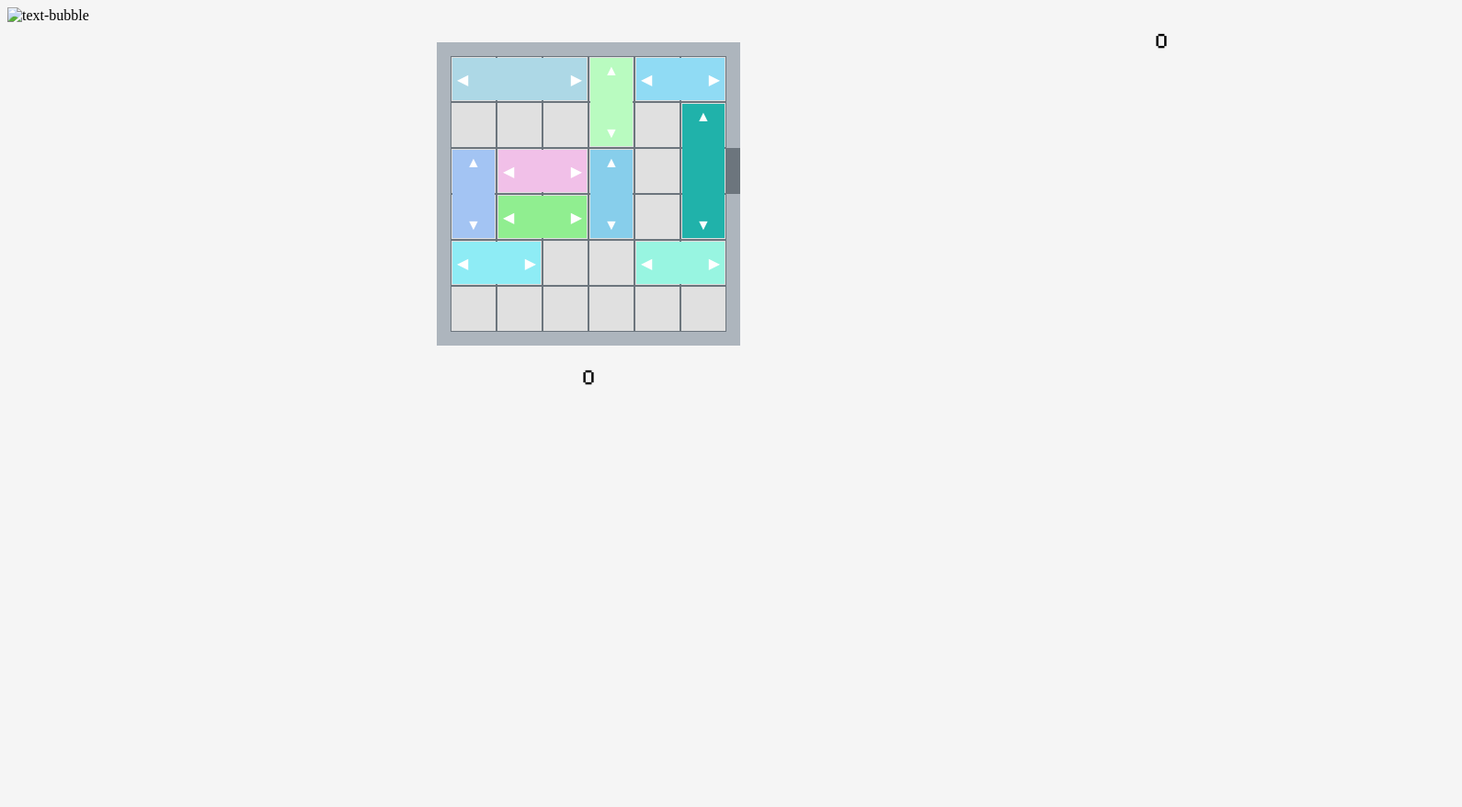
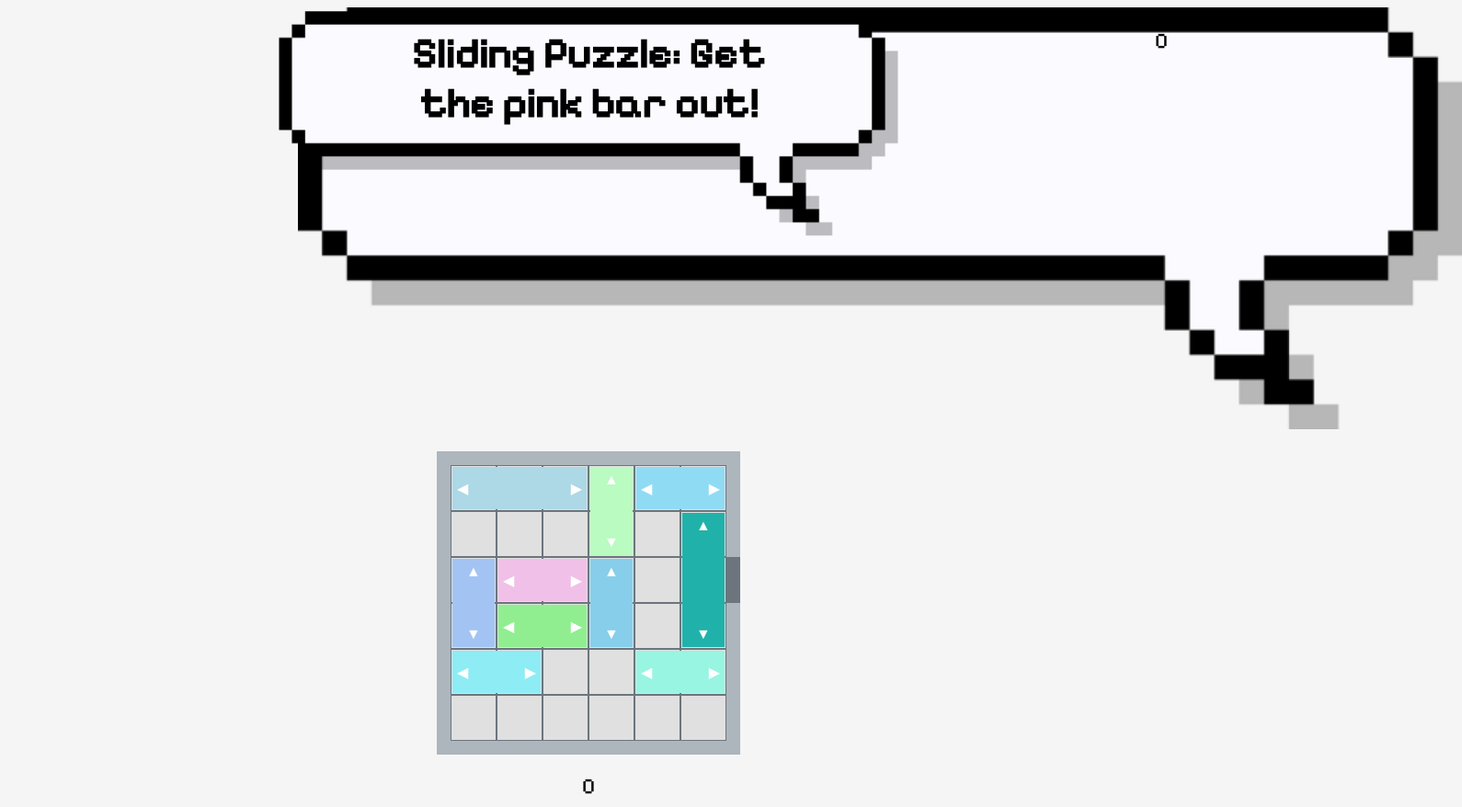
Before and after one commit to Lily-L-Lane/GECornerstone2_SlidingPuzzle, a website: page index.html in a window 1280 px wide. Shown: the whole page at 92% size, 1590 px wide, since content can reach past the window. Before the commit the page ends 800 px from the top, so only its background shows below. Drawn offline with Linux system fonts and the light colour scheme.

Commit message:
images added

```diff
--- a/index.html
+++ b/index.html
@@ -11,18 +11,17 @@
     />
     <script src="puzzle.js"></script>
   </head>
-  <body>
-    <body style="background-color:#F5F5F5;"></body>
+  <body style="background-color:#F5F5F5;">
     <div class="image-container">
-        <img src="text-bubble-ge.jpg" alt="text-bubble">
+        <img src="Images/text-bubble-ge.png" alt="text-bubble">
         <div class="text-bubble">
             <h1 class="puzzle-title-text">Sliding Puzzle: Get the pink bar out!</h1>
         </div>
-      </div>
+    </div>
 
     <div id="game-wrapper">
         <div id="puzzle-container"></div>
-      </div>
+    </div>
     <div id="turns-counter">0</div>
   </body>
 </html>
--- a/styles.css
+++ b/styles.css
@@ -30,24 +30,20 @@
 
 .image-container {
   position: relative;
-  display: inline-block;
-}
-
-.image-container img {
   display: block;
   width: 100%;
-  height: auto;
+  max-width: 633px;
+  margin: 0 auto;
 }
 
 .text-bubble {
   position: absolute;
-  top: 30%; /* Adjust as needed */
-  left: 50%; /* Adjust as needed */
+  top: 30%;
+  left: 50%;
   transform: translate(-50%, -50%);
-  position: absolute;
-width: 633px;
-height: 229.5px;
-  background-image: url('text-bubble-ge.png');
+  width: 633px;
+  height: 229.5px;
+  background-image: url('Images/text-bubble-ge.png');
   background-size: contain;
   background-repeat: no-repeat;
   padding: 20px;
```
